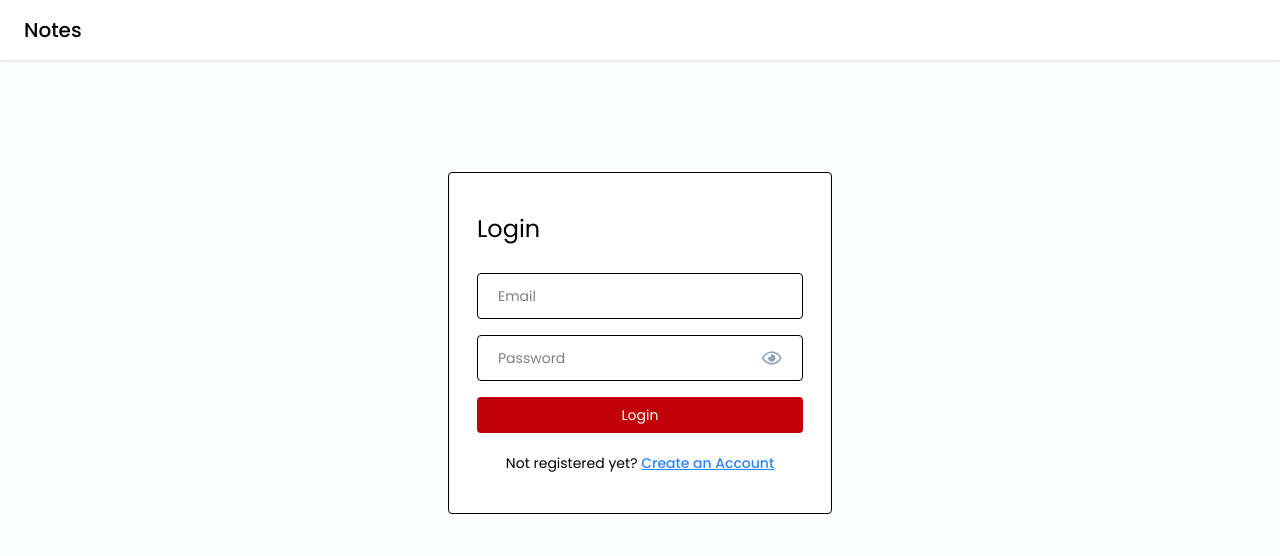
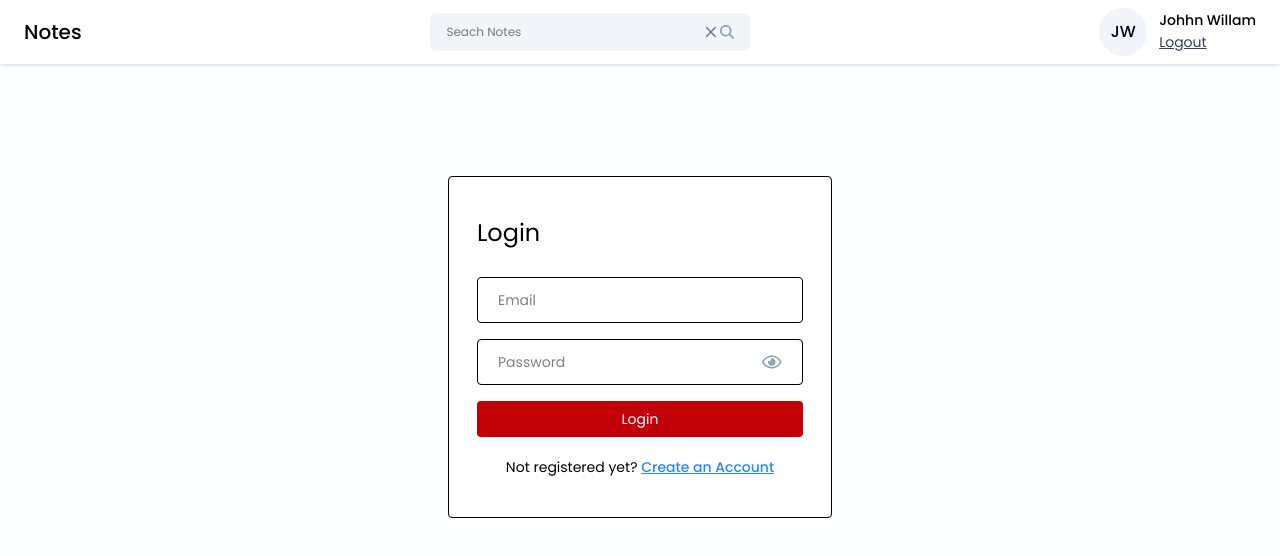
Before and after one commit to PrateekRajput12/NotesApp, a React app: page /login in a window 1280 px wide. Shown: the top 556 px of the page. Built offline with nearby package versions, Linux system fonts and the light colour scheme; the HTML template or start-up script is replaced by a standard one; a web font is replaced by a local one.

Commit message:
5th commit search bar

```diff
--- /dev/null
+++ b/src/components/Cards/ProfileInfo.jsx
@@ -0,0 +1,19 @@
+import React from 'react'
+import { getInitials } from '../../utils/helper'
+
+const ProfileInfo = ({ onLogout }) => {
+
+    return (
+        <div className='flex items-center gap-3'>
+            <div className='w-12 h-12 flex items-center justify-center rounded-full text-slate-950 font-medium bg-slate-100'>{getInitials("John william")}</div>
+            <div>
+                <p className='text-sm font-medium'>Johhn Willam</p>
+                <button className='text-sm text-slate-700 underline' onClick={onLogout}>
+                    Logout
+                </button>
+            </div>
+        </div>
+    )
+}
+
+export default ProfileInfo
--- a/src/components/Navbar/Navbar.jsx
+++ b/src/components/Navbar/Navbar.jsx
@@ -1,9 +1,36 @@
-import React from 'react'
+import React, { useState } from 'react'
+import ProfileInfo from '../Cards/ProfileInfo'
+import { useNavigate } from 'react-router'
+import SearchBar from '../SearchBar/SearchBar'
 
 const Navbar = () => {
+
+  const [searchQuery, setSearchQuery] = useState("")
+
+  const navigate = useNavigate()
+  const onLogout = () => {
+    navigate("/login")
+  }
+
+  const handleSearch = () => {
+
+  }
+
+  const onClearSearch = () => {
+    setSearchQuery("");
+  }
   return (
     <div className='bg-white flex items-center justify-between px-6 py-2 drop-shadow'>
       <h2 className='text-xl font-medium text-black py-2'>Notes</h2>
+      <SearchBar value={searchQuery}
+        onChange={({ target }) => {
+          setSearchQuery(target.value)
+        }}
+        handleSearch={handleSearch}
+        onClearSearch={onClearSearch}
+
+      />
+      <ProfileInfo onLogout={onLogout} />
     </div>
   )
 }
--- /dev/null
+++ b/src/components/SearchBar/SearchBar.jsx
@@ -0,0 +1,20 @@
+import React from 'react'
+import { FaMagnifyingGlass } from 'react-icons/fa6';
+import { IoMdClose } from 'react-icons/io';
+const SearchBar = ({ value, onChange, handleSearch, onClearSearch }) => {
+    return (
+        <div className='w-80 flex items-center  px-4 bg-slate-100 rounded-md'>
+            <input type='text' placeholder='Seach Notes'
+                className='w-full text-xs bg-transparent py-[11px] outline-none'
+                value={value}
+                onChange={onChange} />
+
+
+            <IoMdClose className='text-slate-500 text-xl cursor-pointer  hover:text-black' onClick={onClearSearch} />
+            <FaMagnifyingGlass className=" text-slate-400 cursor-pointer  hover:text-black" onClick={handleSearch} />
+
+        </div>
+    )
+}
+
+export default SearchBar
--- a/src/pages/Home/Home.jsx
+++ b/src/pages/Home/Home.jsx
@@ -1,8 +1,11 @@
 import React from 'react'
+import Navbar from '../../components/Navbar/Navbar'
 
 const Home = () => {
   return (
-    <div>Home</div>
+    <div>
+      <Navbar />
+    </div>
   )
 }
 
--- a/src/utils/helper.js
+++ b/src/utils/helper.js
@@ -2,3 +2,15 @@
     const regex = /^[^\s@]+@[^\s@]+\.[^\s@]+$/;
     return regex.test(email)
 }
+
+export const getInitials = (name) => {
+    if (!name) return "";
+
+    const words = name.split(" ")
+    let initials = "";
+
+    for (let i = 0; i < Math.min(words.length, 2); i++) {
+        initials += words[i][0]
+    }
+    return initials.toUpperCase()
+}
```
Also changed, not shown: 1 other file (tests, documents, lock files or other folders).
